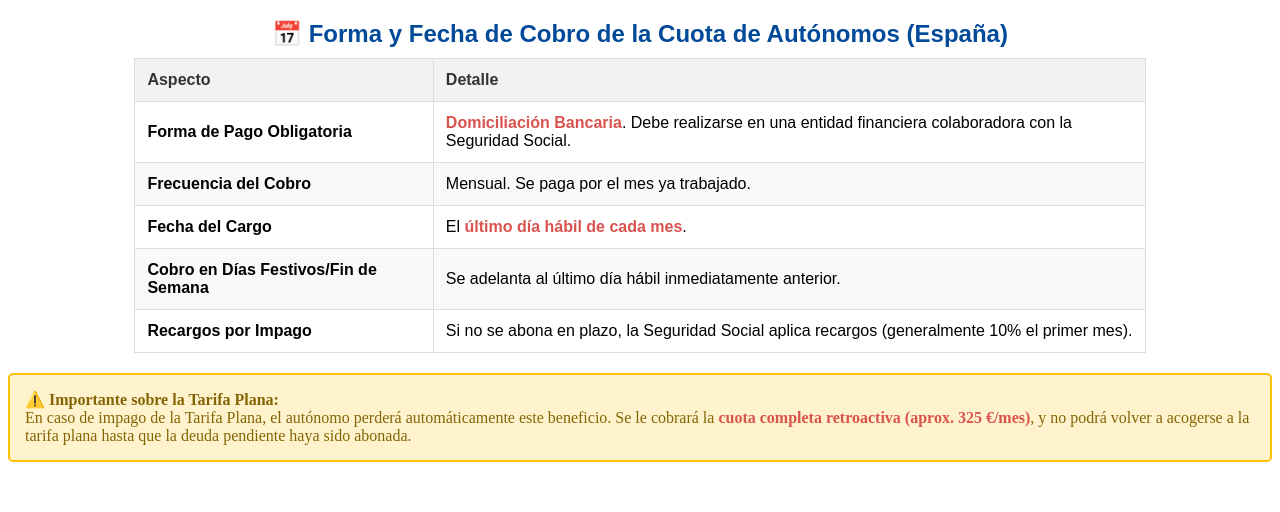
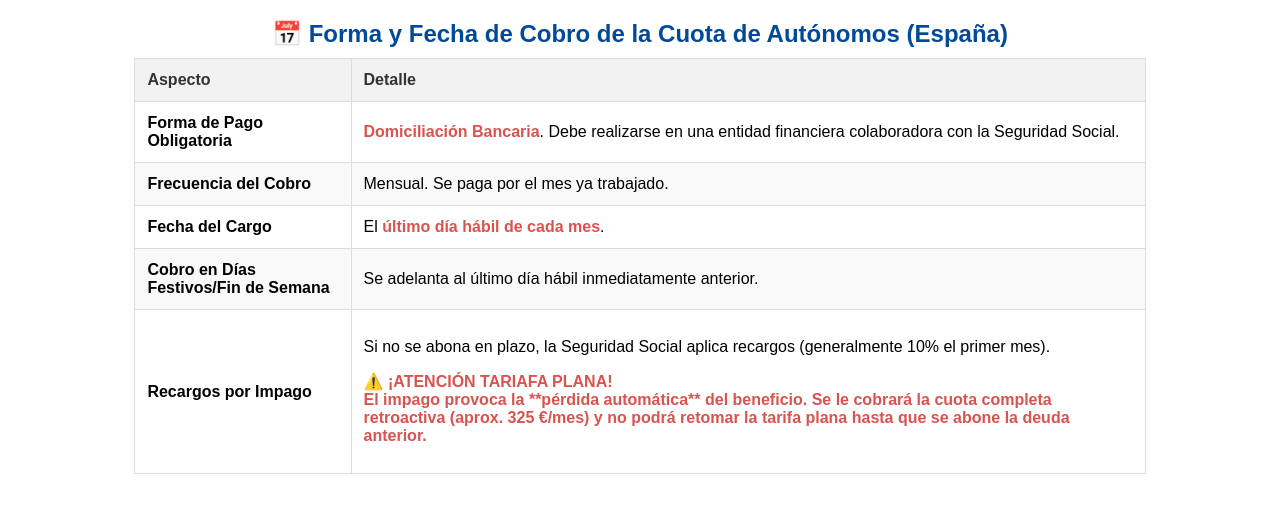
Before and after one commit to migueltorrejon2310-hue/cuotasautonomos, a plain HTML site: page index.html in a window 1280 px wide. Drawn offline with Linux system fonts and the light colour scheme.

Commit message:
Update index.html

```diff
--- a/index.html
+++ b/index.html
@@ -32,16 +32,11 @@
             font-weight: bold;
             color: #d9534f;
         }
-        .warning-note {
-            margin-top: 15px;
-            padding: 15px;
-            border: 2px solid #ffc107; /* Amarillo para advertencia */
-            background-color: #fff3cd; /* Fondo claro de advertencia */
-            color: #856404;
-            border-radius: 5px;
-        }
-        .warning-note strong {
-            color: #856404;
+        .warning-text {
+            color: #d9534f; /* Rojo para destacar la advertencia */
+            font-weight: bold;
+            display: block; /* Para que aparezca en una nueva línea dentro de la celda */
+            margin-top: 5px;
         }
     </style>
 </head>
@@ -74,16 +69,17 @@
             </tr>
             <tr>
                 <td><strong>Recargos por Impago</strong></td>
-                <td>Si no se abona en plazo, la Seguridad Social aplica recargos (generalmente 10% el primer mes).</td>
+                <td>
+                    <p>Si no se abona en plazo, la Seguridad Social aplica recargos (generalmente 10% el primer mes).</p>
+                    <p class="warning-text">
+                        ⚠️ ¡ATENCIÓN TARIAFA PLANA!
+                        <br>
+                        El impago provoca la **pérdida automática** del beneficio. Se le cobrará la cuota completa retroactiva (aprox. 325 €/mes) y no podrá retomar la tarifa plana hasta que se abone la deuda anterior.
+                    </p>
+                </td>
             </tr>
         </tbody>
     </table>
 
-    <div class="warning-note">
-        <strong>⚠️ Importante sobre la Tarifa Plana:</strong>
-        <br>
-        En caso de impago de la Tarifa Plana, el autónomo perderá automáticamente este beneficio. Se le cobrará la <span class="highlight">cuota completa retroactiva (aprox. 325 €/mes)</span>, y no podrá volver a acogerse a la tarifa plana hasta que la deuda pendiente haya sido abonada.
-    </div>
-
 </body>
 </html>
```
